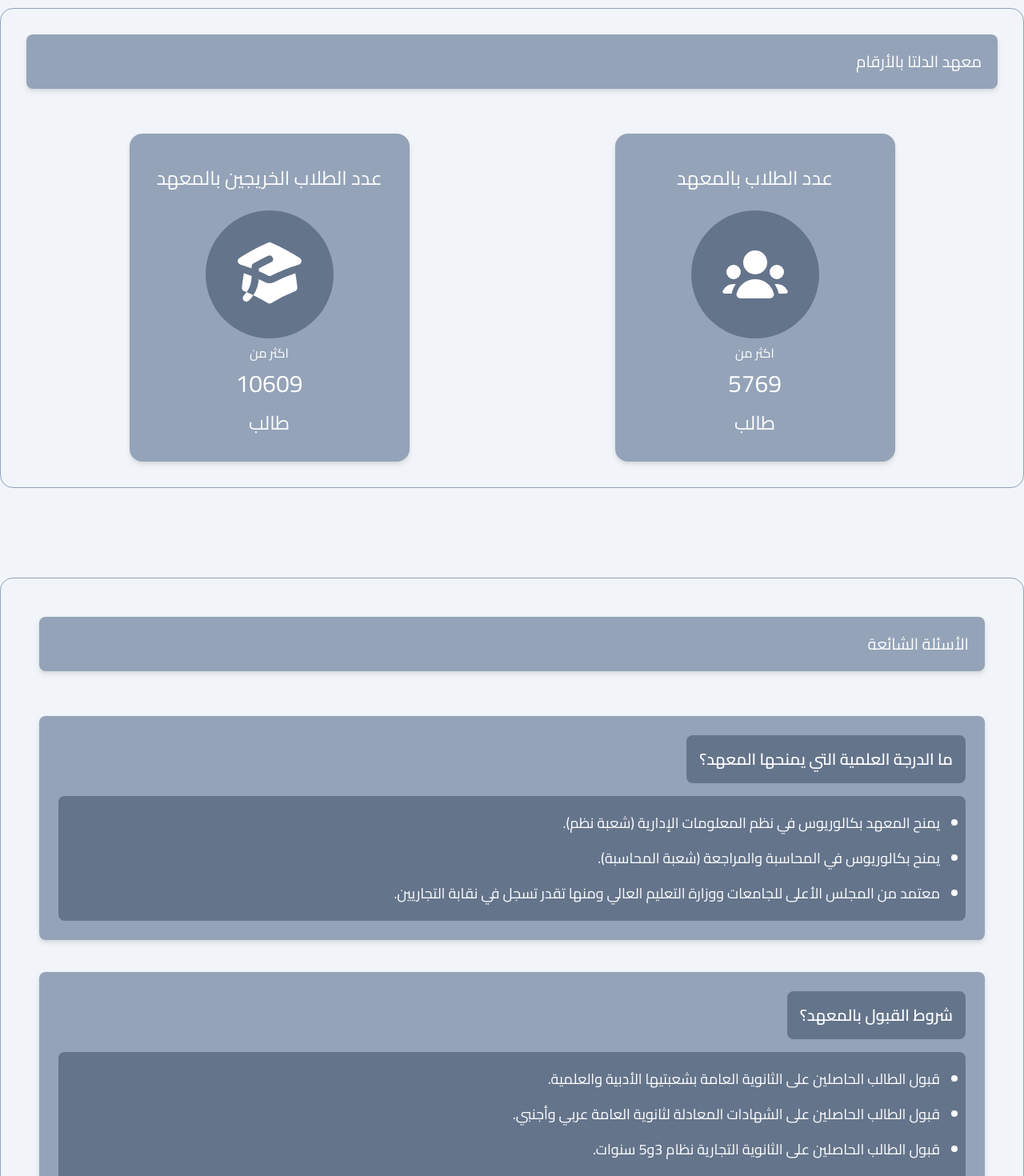
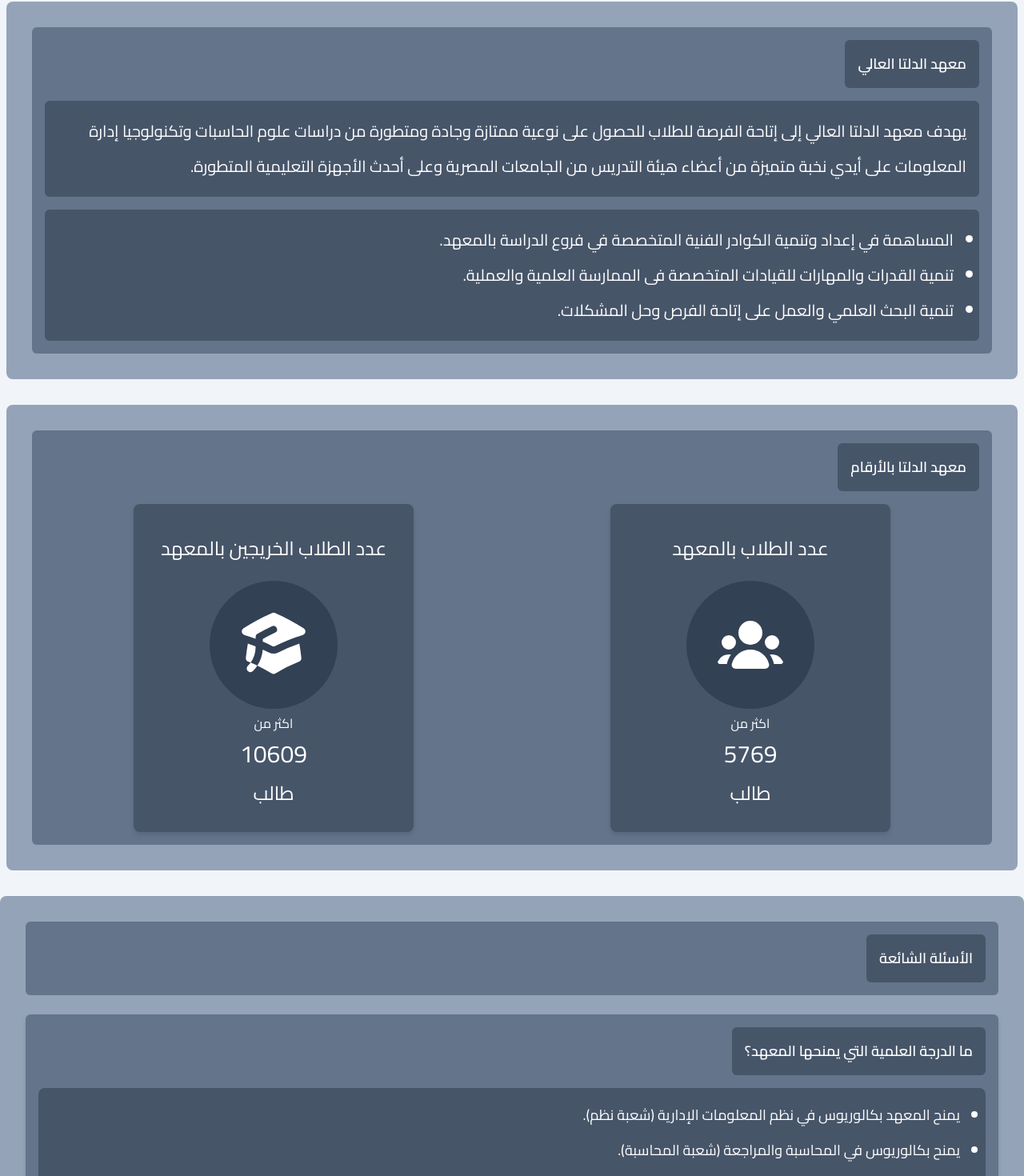
Before and after one commit to ahmedsalama288/graduation-project-with-backend, a Next.js app: page / in a window 1280 px wide. Shown: the part 830-2300 px from the top of the page at 80% size. Built offline with nearby package versions, Linux system fonts and the light colour scheme.

Commit message:
update the UI and make it for the main page and add a brief about us section to the main page

```diff
--- a/src/app/(main-root)/page.tsx
+++ b/src/app/(main-root)/page.tsx
@@ -1,7 +1,9 @@
 import MainPageHeader from "../ui/shared-ui/pages-components/main-page-header";
 import CommonQuestionsSection from "../ui/main-page/common-questions-section/common-questions-section";
 import InstituteInfoContainer from "../ui/main-page/institute-info-section/institute-info-container";
-import LandingImage from "../ui/main-page/landing-image-section/landing-image";
+import LandingImage from "../ui/main-page/landing-image";
+
+import BriefAboutUs from "../ui/main-page/brief-about-us";
 
 export default function Home() {
   return (
@@ -10,9 +12,8 @@ export default function Home() {
       <article className="w-full mx-auto relative z-0 ">
         <LandingImage />
       </article>
-      <section className=" p-2 md:p-0">
-        <InstituteInfoContainer />
-      </section>
+      <BriefAboutUs />
+      <InstituteInfoContainer />
       <CommonQuestionsSection />
     </section>
   );
--- /dev/null
+++ b/src/app/ui/main-page/brief-about-us.tsx
@@ -0,0 +1,40 @@
+import ContentContainer from "../shared-ui/pages-components/content-container";
+import ContentHeader from "../shared-ui/pages-components/content-header";
+import ContentWrapper from "../shared-ui/pages-components/content-wrapper";
+import PageContentContainer from "../shared-ui/pages-components/page-content-container";
+
+export default function BriefAboutUs() {
+  return (
+    <section className=" px-2">
+      <PageContentContainer>
+        <ContentWrapper>
+          <ContentHeader text="معهد الدلتا العالي" />
+          <ContentContainer>
+            <div>
+              <p>
+                يهدف معهد الدلتا العالي إلى إتاحة الفرصة للطلاب للحصول على نوعية
+                ممتازة وجادة ومتطورة من دراسات علوم الحاسبات وتكنولوجيا إدارة
+                المعلومات على أيدي نخبة متميزة من أعضاء هيئة التدريس من الجامعات
+                المصرية وعلى أحدث الأجهزة التعليمية المتطورة.
+              </p>
+            </div>
+          </ContentContainer>
+
+          <ContentContainer>
+            <ul className=" list-disc pr-4">
+              <li>
+                المساهمة في إعداد وتنمية الكوادر الفنية المتخصصة في فروع الدراسة
+                بالمعهد.
+              </li>
+              <li>
+                تنمية القدرات والمهارات للقيادات المتخصصة فى الممارسة العلمية
+                والعملية.
+              </li>
+              <li>تنمية البحث العلمي والعمل على إتاحة الفرص وحل المشكلات.</li>
+            </ul>
+          </ContentContainer>
+        </ContentWrapper>
+      </PageContentContainer>
+    </section>
+  );
+}
--- a/src/app/ui/main-page/common-questions-section/common-questions-section.tsx
+++ b/src/app/ui/main-page/common-questions-section/common-questions-section.tsx
@@ -1,23 +1,19 @@
 import SectionHeader from "../../shared-ui/page-section-title";
+import ContentContainer from "../../shared-ui/pages-components/content-container";
+import ContentHeader from "../../shared-ui/pages-components/content-header";
+import ContentWrapper from "../../shared-ui/pages-components/content-wrapper";
+import PageContentContainer from "../../shared-ui/pages-components/page-content-container";
 import QuestionsList from "./questions-list";
 
 export default function CommonQuestionsSection() {
   return (
     <section className="p-2 md:p-0">
-      <div
-        className="
-        container sm:mx-auto p-0 sm:p-6 md:p-8
-        border-[1px] border-slate-400 border-solid
-        rounded-xl md:rounded-2xl
-      "
-      >
-        <div className=" p-4">
-          <div className=" mb-14 ">
-            <SectionHeader text={"الأسئلة الشائعة"} />
-          </div>
-          <QuestionsList />
-        </div>
-      </div>
+      <PageContentContainer>
+        <ContentWrapper>
+          <ContentHeader text="الأسئلة الشائعة" />
+        </ContentWrapper>
+        <QuestionsList />
+      </PageContentContainer>
     </section>
   );
 }
--- a/src/app/ui/main-page/common-questions-section/questions-list.tsx
+++ b/src/app/ui/main-page/common-questions-section/questions-list.tsx
@@ -1,3 +1,5 @@
+import ContentHeader from "../../shared-ui/pages-components/content-header";
+
 export default function QuestionsList() {
   // p-4 sm:p-8
   return (
@@ -6,13 +8,12 @@ export default function QuestionsList() {
         rounded-lg flex flex-col justify-between gap-y-10 flex-wrap mt-6
       "
     >
-      <li className=" bg-slate-400 p-4 sm:p-6 rounded-lg w-full max-w-full drop-shadow-md">
+      <li className=" bg-slate-500 p-3 sm:p-4 rounded-md w-full max-w-full drop-shadow-md">
         <div className=" mb-4">
-          <p className=" text-lg sm:text-xl font-semibold bg-slate-500 w-fit p-4 rounded-lg">
-            ما الدرجة العلمية التي يمنحها المعهد؟
-          </p>
+          <ContentHeader text="ما الدرجة العلمية التي يمنحها المعهد؟" />
         </div>
-        <div className="  bg-slate-500 rounded-lg text-base sm:text-lg">
+
+        <div className="  bg-slate-600 rounded-lg text-base sm:text-lg">
           <ul className="flex flex-col p-4 pr-8 gap-2 leading-[2] list-disc">
             <li>يمنح المعهد بكالوريوس في نظم المعلومات الإدارية (شعبة نظم).</li>
             <li>يمنح بكالوريوس في المحاسبة والمراجعة (شعبة المحاسبة).</li>
@@ -24,13 +25,12 @@ export default function QuestionsList() {
         </div>
       </li>
 
-      <li className=" bg-slate-400 p-4 sm:p-6 rounded-lg w-full max-w-full drop-shadow-md">
+      <li className=" bg-slate-500 p-3 sm:p-4 rounded-md w-full max-w-full drop-shadow-md">
         <div className=" mb-4">
-          <p className=" text-lg sm:text-xl font-semibold bg-slate-500 w-fit p-4 rounded-lg">
-            شروط القبول بالمعهد؟
-          </p>
+          <ContentHeader text="شروط القبول بالمعهد؟" />
         </div>
-        <div className="  bg-slate-500 rounded-lg text-base sm:text-lg">
+
+        <div className="  bg-slate-600 rounded-lg text-base sm:text-lg">
           <ul className="flex flex-col p-4 pr-8 gap-2 leading-[2] list-disc">
             <li>
               قبول الطالب الحاصلين على الثانوية العامة بشعبتيها الأدبية
@@ -46,13 +46,11 @@ export default function QuestionsList() {
         </div>
       </li>
 
-      <li className=" bg-slate-400 p-4 sm:p-6 rounded-lg w-full max-w-full drop-shadow-md">
+      <li className=" bg-slate-500 p-3 sm:p-4 rounded-md w-full max-w-full drop-shadow-md">
         <div className=" mb-4">
-          <p className=" text-lg sm:text-xl font-semibold bg-slate-500 w-fit p-4 rounded-lg">
-            ما هو الحد الأدنى للقبول في المعهد؟
-          </p>
+          <ContentHeader text="ما هو الحد الأدنى للقبول في المعهد؟" />
         </div>
-        <div className="  bg-slate-500 rounded-lg text-base sm:text-lg">
+        <div className="  bg-slate-600 rounded-lg text-base sm:text-lg">
           <ul className="flex flex-col p-4 pr-8 gap-2 leading-[2] list-disc">
             <li>الشعبة العلمية: 52.68%</li>
             <li>الشعبة الأدبية: 54.26% </li>
@@ -64,13 +62,11 @@ export default function QuestionsList() {
         </div>
       </li>
 
-      <li className=" bg-slate-400 p-4 sm:p-6 rounded-lg w-full max-w-full drop-shadow-md">
+      <li className=" bg-slate-500 p-3 sm:p-4 rounded-md w-full max-w-full drop-shadow-md">
         <div className=" mb-4">
-          <p className=" text-lg sm:text-xl font-semibold bg-slate-500 w-fit p-4 rounded-lg">
-            ما هي الأوراق المطلوبة للتقديم في المعهد؟
-          </p>
+          <ContentHeader text="ما هي الأوراق المطلوبة للتقديم في المعهد؟" />
         </div>
-        <div className="  bg-slate-500 rounded-lg text-base sm:text-lg">
+        <div className="  bg-slate-600 rounded-lg text-base sm:text-lg">
           <ul className="flex flex-col p-4 pr-8 gap-2 leading-[2] list-disc">
             <li>أصل المؤهل.</li>
             <li>بطاقة الترشيح.</li>
--- a/src/app/ui/main-page/institute-info-section/info-card.tsx
+++ b/src/app/ui/main-page/institute-info-section/info-card.tsx
@@ -15,28 +15,29 @@ export default function InfoCard({
     <div
       className={`
         flex flex-col justify-center items-center
-        w-[350px]  max-w-full bg-slate-400 text-white
-        rounded-[10px] sm:rounded-2xl p-6 drop-shadow-md
+        w-[350px] max-w-full bg-slate-600 rounded-lg
+        p-6 drop-shadow-md
       `}
     >
       <div>
-        <h3 className=" px-2 pt-4 pb-2 text-2xl mb-4">{statusName}</h3>
+        <h3 className=" text-xl sm:text-2xl px-2 pt-4 pb-2 mb-4">
+          {statusName}
+        </h3>
       </div>
       <div
         className={`
           flex flex-col justify-center items-center
-          rounded-full mb-[6px] w-40 h-40 bg-slate-500
+          rounded-full mb-[6px] p-8 bg-slate-700
       `}
       >
         {icon}
       </div>
-      <div className=" flex flex-col gap-2 justify-center items-center mb-4">
+      <div className=" flex flex-col gap-2 justify-center items-center mb-2 sm:mb-4">
         <p className=" text-base">اكثر من</p>
-        <p className=" text-3xl">{statusNumber}</p>
+        <p className=" text-2xl sm:text-3xl">{statusNumber}</p>
       </div>
-
-      <div className="">
-        <p className=" text-2xl mb-2">{description}</p>
+      <div>
+        <p className=" text-xl sm:text-2xl mb-2">{description}</p>
       </div>
     </div>
   );
--- a/src/app/ui/main-page/institute-info-section/institute-info-container.tsx
+++ b/src/app/ui/main-page/institute-info-section/institute-info-container.tsx
@@ -3,39 +3,35 @@ import InfoCard from "./info-card";
 import { UserGroupIcon } from "@heroicons/react/16/solid";
 import { AcademicCapIcon } from "@heroicons/react/16/solid";
 import SectionHeader from "../../shared-ui/page-section-title";
+import PageContentContainer from "../../shared-ui/pages-components/page-content-container";
+import ContentWrapper from "../../shared-ui/pages-components/content-wrapper";
+import ContentContainer from "../../shared-ui/pages-components/content-container";
+import ContentHeader from "../../shared-ui/pages-components/content-header";
 
 const statusList: InstituteStatusInfo[] = [
   {
     statusName: "عدد الطلاب بالمعهد",
     statusNumber: 5769,
-    icon: <UserGroupIcon className="h-24 w-24 text-white" />,
+    icon: <UserGroupIcon className="h-16 w-16 sm:h-24 sm:w-24 text-white" />,
     description: "طالب",
   },
   {
     statusName: "عدد الطلاب الخريجين بالمعهد ",
     statusNumber: 10609,
-    icon: <AcademicCapIcon className="h-24 w-24 text-white" />,
+    icon: <AcademicCapIcon className="h-16 w-16 sm:h-24 sm:w-24 text-white" />,
     description: "طالب",
   },
 ];
 
 export default function InstituteInfoContainer() {
   return (
-    <section
-      className={`
-        container mx-auto mt-10 mb-28 w-full flex flex-col justify-around items-center
-        border-[1px] border-slate-400 border-solid bg-slate-100 flex-wrap
-        rounded-xl md:rounded-2xl
-        md:flex-row
-        p-6 sm:p-8 md:p-8
-        gap-8 lg:gap-0
-    `}
-    >
-      <div className=" w-full mb-2 sm:mb-14">
-        <SectionHeader text={"معهد الدلتا بالأرقام"} />
-      </div>
-
-      {statusList.map(({ statusName, statusNumber, icon, description }) => (
+    <article className="px-2">
+      <PageContentContainer>
+        <ContentWrapper>
+          <ContentHeader text="معهد الدلتا بالأرقام" />
+          <div className=" flex flex-col justify-around items-center lg:flex-row gap-6 ">
+            {statusList.map(
+              ({ statusName, statusNumber, icon, description }) => (
                 <InfoCard
                   key={statusName}
                   statusName={statusName}
@@ -43,7 +39,11 @@ export default function InstituteInfoContainer() {
                   icon={icon}
                   description={description}
                 />
-      ))}
-    </section>
+              )
+            )}
+          </div>
+        </ContentWrapper>
+      </PageContentContainer>
+    </article>
   );
 }
--- a/src/app/ui/main-page/landing-image-section/landing-image.tsx
+++ b/src/app/ui/main-page/landing-image.tsx
@@ -1,9 +1,9 @@
 "use client";
 
 import Image from "next/image";
-import heroOne from "../../../../../public/root-images/hero-one.jpg";
-import heroTwo from "../../../../../public/root-images/hero-two.jpg";
-import heroThree from "../../../../../public/root-images/hero-three.jpg";
+import heroOne from "../../../../public/root-images/hero-one.jpg";
+import heroTwo from "../../../../public/root-images/hero-two.jpg";
+import heroThree from "../../../../public/root-images/hero-three.jpg";
 import { ChevronLeftIcon, ChevronRightIcon } from "@heroicons/react/24/outline";
 import { useState } from "react";
 
```
Also changed, not shown: 1 other file (tests, documents, lock files or other folders). Lines whose indentation alone changed are shown as unchanged.
